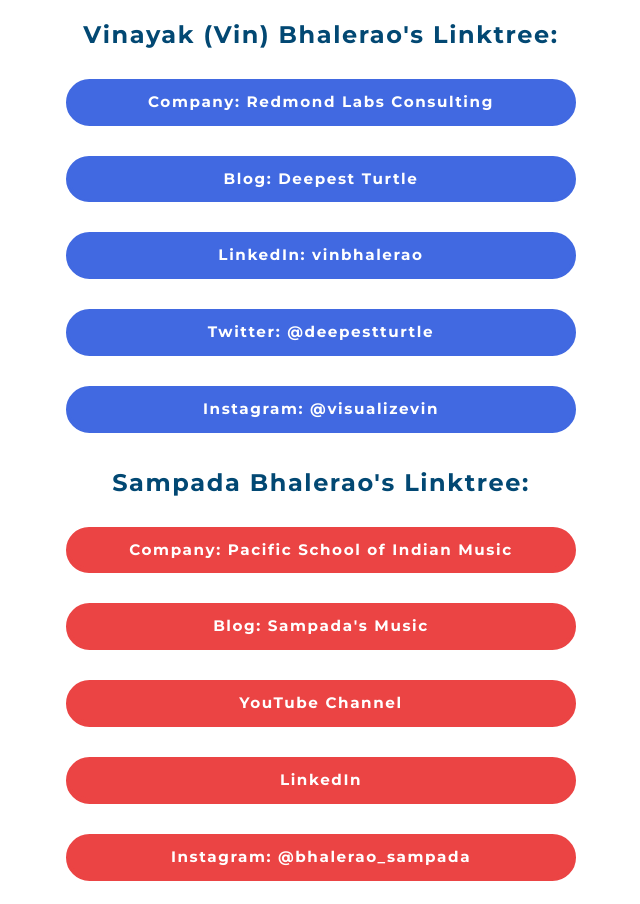
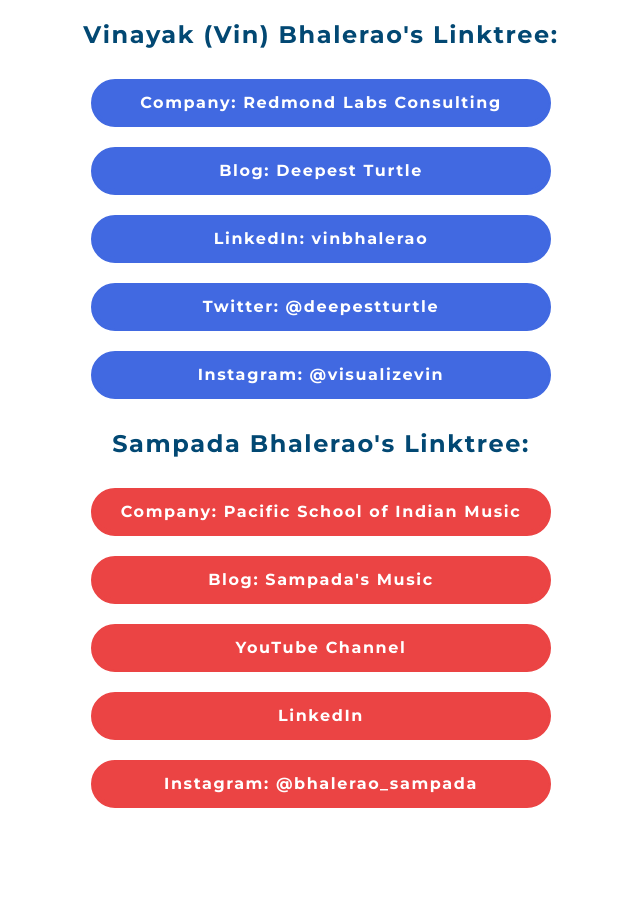
Before and after one commit to vinhub/bsite, a plain HTML site: page index.html in a window 1280 px wide. Shown: the whole page, without its empty margins (319-959 px from the left). After the commit the page ends 828 px from the top, so only its background shows below. Drawn offline with Linux system fonts and the light colour scheme.

Commit message:
added icon

```diff
--- a/index.html
+++ b/index.html
@@ -6,7 +6,7 @@
     <meta name="viewport" content="width=device-width, initial-scale=1.0">
     <meta http-equiv="X-UA-Compatible" content="ie=edge">
     <title>Bhalerao.org</title>
-    <link rel="icon" href="/assets/images/logo3.png" type="image/x-icon">
+    <link rel="icon" href="icon.png" type="image/x-icon">
     <link href="https://fonts.googleapis.com/css?family=Montserrat:700&display=swap" rel="stylesheet">
     <link rel="stylesheet" href="style.css" />
   <script type="text/javascript">
--- a/style.css
+++ b/style.css
@@ -24,11 +24,9 @@
 
 .links__item {
   display: block;
-  max-width: 550px;
-  margin: 0 auto 10px;
-  margin-bottom: 5px;
+  max-width: 500px;
+  margin: 0 auto;
   padding: 10px 20px;
-  font-size: 0.95rem;
   line-height: 1.5;
   text-decoration: none;
   transition: all 0.2s ease-in-out;
```
Also changed, not shown: icon.png (added).
